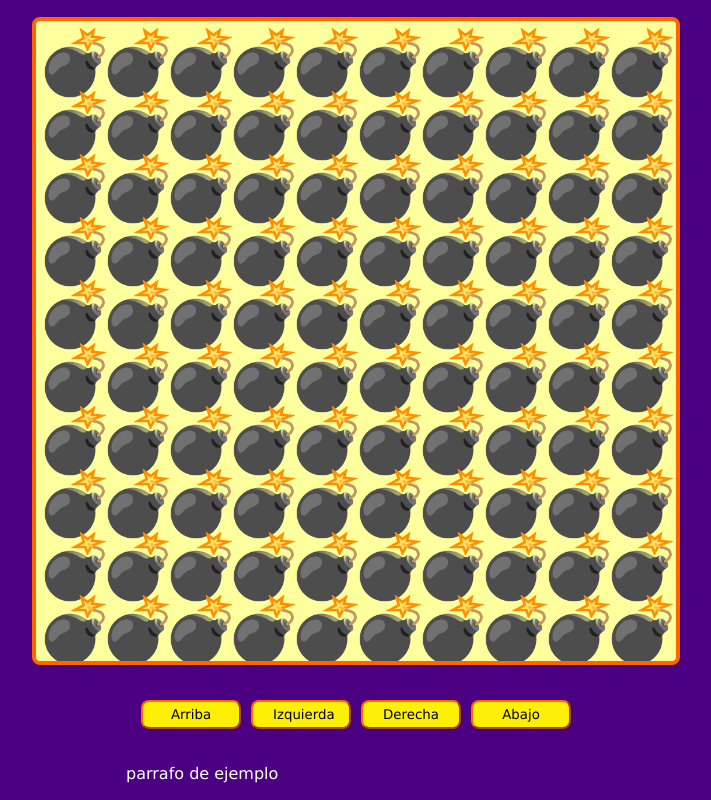
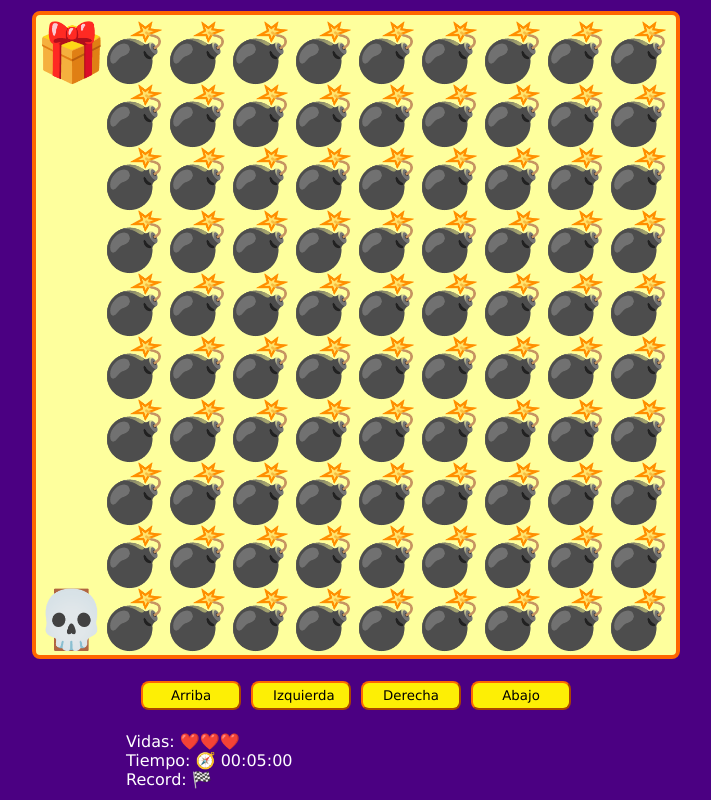
Before and after one commit to GaRIEN/juegoconjs, a plain HTML site: page index.html in a window 1280 px wide. Shown: the whole page, without its empty margins (284-995 px from the left). Drawn offline with Linux system fonts and the light colour scheme.

Commit message:
poryecto terminado

```diff
--- a/game.js
+++ b/game.js
@@ -1,51 +1,272 @@
+//LLAMADO AL HTML
+
 const canvas = document.querySelector("#game");
 const game = canvas.getContext("2d");
+const btnUp = document.querySelector("#up");
+const btnLeft = document.querySelector("#left");
+const btnRight = document.querySelector("#right");
+const btnDown = document.querySelector("#down");
+const spanLives = document.querySelector("#lives");
+const spanTime = document.querySelector("#time");
+const spanRecord = document.querySelector("#record");
+const pResult = document.querySelector("#result");
 
-window.addEventListener("load", () => {
-  setCanvasSize();
-  startGame();
-});
+//VARIABLES
 
+let canvasSize;
+let elementSize;
+let level = 0;
+let lives = 3;
+let starTime;
+let timeInterval;
 
+// OBJETOS
+
+const playerPosition = {};
+
+const giftPosition = {
+  x: undefined,
+  y: undefined,
+};
+
+//VARIABLE
+
+let enemyPositions = [];
+
+//ADDEVENLISTENER
+
+window.addEventListener("load", setCanvasSize);
 window.addEventListener("resize", setCanvasSize);
 
-let canvasSize;
-let elementsSize;
+//FUNCION TAMAÑO DEL CANVAS
 
 function setCanvasSize() {
-  //calculamos el tamano de la ventana,
-  //para que sea un cuadrado
-
   if (window.innerHeight > window.innerWidth) {
     canvasSize = window.innerWidth * 0.8;
   } else {
     canvasSize = window.innerHeight * 0.8;
   }
-  canvas.setAttribute("width", canvasSize);
-  canvas.setAttribute("height", canvasSize);
 
-  //calculamos el tamaño de los pixeles
+  canvas.setAttribute("width", canvasSize.toFixed(0));
+  canvas.setAttribute("height", canvasSize.toFixed(0));
 
-  elementsSize = canvasSize / 10 - 1;
+  elementSize = canvasSize / 10 - 1;
+
+  playerPosition.x = undefined;
+  playerPosition.y = undefined;
+  starGame();
 }
 
-function startGame() {
-  //definimos el tamaño de la bomba
-  game.font = elementsSize + "px Verdana";
-  game.textAlign = "";
-  const map = maps[0];
-  const mapsRows = maps[0].trim().split("\n");
+//FUNCION COMENZAR EL JUEGO
 
-  for (let row = 1; row < 11; row++) {
-    for (let col = 0; col < 10; col++) {
-      game.fillText(emojis["X"], elementsSize * col, elementsSize * row);
-    }
+function starGame() {
+  game.font = elementSize * 0.9 + "px verdana";
+
+  const map = maps[level];
+  if (!map) {
+    gameWIn();
+    return;
   }
 
-  // game.fillRect(0,0,100,100);
-  // game.clearRect(0,0,10,10);
-  // game.font='2rem verdana';
-  // game.fillStyle ='purple';
-  // game.textAlign ='center'
-  // game.fillText('texto',0,100)
+  totalLives();
+
+  if (!starTime) {
+    starTime = Date.now();
+    timeInterval = setInterval(intervalTime, 100);
+
+    showRecord();
+  }
+
+  const mapsRows = map.trim().split("\n");
+
+  const mapsRowsCols = mapsRows.map((row) => row.trim().split(""));
+  enemyPositions = [];
+
+  game.clearRect(0, 0, canvasSize, canvasSize);
+  mapsRowsCols.forEach((row, rowI) => {
+    row.forEach((col, colI) => {
+      const colEmojis = emojis[col];
+      const posX = elementSize * colI;
+      const posY = elementSize * (rowI + 0.9);
+
+      if (col == "O") {
+        if (!playerPosition.x && !playerPosition.y) {
+          playerPosition.x = posX;
+          playerPosition.y = posY;
+          console.log({ playerPosition });
+          console.log({ posX, posY });
+        }
+      } else if (col == "I") {
+        giftPosition.x = posX;
+        giftPosition.y = posY;
+      } else if (col == "X") {
+        enemyPositions.push({
+          x: posX,
+          y: posY,
+        });
+      }
+
+      game.fillText(colEmojis, posX, posY);
+    });
+  });
+
+  movePLayer();
 }
+
+//FUNCION MOVER AL JUGADOR
+
+function movePLayer() {
+  const giftCoallitionX =
+    giftPosition.x.toFixed(0) == playerPosition.x.toFixed(0);
+  const giftCoallitionY =
+    giftPosition.y.toFixed(0) == playerPosition.y.toFixed(0);
+  const giftCollition = giftCoallitionX && giftCoallitionY;
+
+  if (giftCollition) {
+    levelWin();
+  }
+
+  const enemyCoallition = enemyPositions.find((enemy) => {
+    const enemyCoallitionX = enemy.x.toFixed(0) == playerPosition.x.toFixed(0);
+    const enemyCoallitionY = enemy.y.toFixed(0) == playerPosition.y.toFixed(0);
+    return enemyCoallitionX && enemyCoallitionY;
+  });
+
+  if (enemyCoallition) {
+    levelFail();
+  }
+  game.fillText(emojis["PLAYER"], playerPosition.x, playerPosition.y);
+}
+
+//ADDEVENLSITENER
+
+window.addEventListener("keydown", movesKeyBoard);
+btnUp.addEventListener("click", moveUp);
+btnLeft.addEventListener("click", moveLeft);
+btnRight.addEventListener("click", moveRight);
+btnDown.addEventListener("click", moveDown);
+
+//FUNCION MOVIMIENTOS DEL TECLADO
+
+function movesKeyBoard(event) {
+  if (event.key == "ArrowUp") moveUp();
+  else if (event.key == "ArrowLeft") moveLeft();
+  else if (event.key == "ArrowRight") moveRight();
+  else if (event.key == "ArrowDown") moveDown();
+}
+
+//FUNCION GANAR EL NIVEL
+
+function levelWin() {
+  level++;
+  starGame();
+}
+
+//FUNCION GANAR EL JUEGO
+
+function gameWIn() {
+  console.log("Terminaste el Juego");
+  clearInterval(timeInterval);
+
+  const recordTime = localStorage.getItem("record_time");
+  const playerTime = Date.now() - starTime;
+
+  if (recordTime) {
+    if (recordTime >= playerTime) {
+      localStorage.setItem("record_time", playerTime);
+      pResult.innerHTML = "SUPERASTE EL RECORD !!!";
+    } else {
+      pResult.innerHTML = "Lo siento, NO superaste el record";
+    }
+  } else {
+    localStorage.setItem("record_time", playerTime);
+    pResult.innerHTML = "Es tu primera vez? Mucha suerte!!!";
+  }
+
+  console.log({ recordTime, playerTime });
+}
+
+//FUNCION MOSTRAR EL RECORD
+
+function showRecord() {
+  spanRecord.innerHTML = localStorage.getItem("record_time");
+}
+
+//FUNCION NIVEL PERDIDO
+
+function levelFail() {
+  console.log("Colisionaste: perdiste :(");
+
+  lives--;
+  console.log(lives);
+  if (lives <= 0) {
+    level = 0;
+    lives = 3;
+    starTime = undefined;
+  }
+
+  playerPosition.x = undefined;
+  playerPosition.y = undefined;
+
+  starGame();
+}
+
+//FUNCION INTERVALO DE TIEMPO
+
+function intervalTime() {
+  spanTime.innerHTML = formatTime(Date.now() - starTime);
+}
+
+//FUNCION TOTAL DE VIDAS
+
+function totalLives() {
+  spanLives.innerHTML = emojis["HEART"].repeat(lives);
+}
+
+//FUNCIONES DE LOS MOVIMIENTOS ARRIBA,ABAJO,DERECHA E IZQUIERA
+
+function moveUp() {
+  if (playerPosition.y - elementSize <= 0) {
+    console.log("OUT");
+  } else {
+    playerPosition.y -= elementSize;
+    starGame();
+  }
+}
+
+function moveLeft() {
+  if (playerPosition.x - elementSize < 0) {
+    console.log("OUT");
+  } else {
+    playerPosition.x -= elementSize;
+    starGame();
+  }
+}
+
+function moveRight() {
+  if (playerPosition.x + elementSize > canvasSize - elementSize) {
+    console.log("OUT");
+  } else {
+    playerPosition.x += elementSize;
+    starGame();
+  }
+}
+
+function moveDown() {
+  if (playerPosition.y + elementSize > canvasSize) {
+    console.log("OUT");
+  } else {
+    playerPosition.y += elementSize;
+    starGame();
+  }
+}
+
+function formatTime(ms) {
+  const cs = parseInt(ms / 10) % 100;
+  const seg = parseInt(ms / 1000) % 60;
+  const min = parseInt(ms / 60000) % 60;
+  const csStr = `${cs}`.padStart(2, "0");
+  const segStr = `${seg}`.padStart(2, "0");
+  const minStr = `${min}`.padStart(2, "0");
+  return `${minStr}:${segStr}:${csStr}`;
+}
--- a/index.html
+++ b/index.html
@@ -1,10 +1,11 @@
 <!DOCTYPE html>
 <html lang="en">
 <head>
-    <meta charset="UTF-8" />
-    <meta name="viewport" content="width=device-width, initial-scale=1.0" />
-    <title>Juego de calaveras</title>
+    <meta charset="UTF-8">
+    <meta http-equiv="X-UA-Compatible" content="IE=edge">
+    <meta name="viewport" content="width=device-width, initial-scale=1.0">
     <link rel="stylesheet" href="./style.css">
+    <title>Platzriv - Mortal Race</title>
 </head>
 <body>
     <div class="game-container">
@@ -15,13 +16,19 @@
             <button id="right">Derecha</button>
             <button id="down">Abajo</button>
         </div>
+<!-- TODO -->
+        <div class="messages">
+            <P>Vidas: <span id="lives"></span></P>
+            <P>Tiempo: 🧭 <span id="time"></span></P>
+            <p>Record: 🏁<span id="record"></span></p>
+            <p id="result"></p>
+        </div>
 
-      <div class="messages">
-        <p>parrafo de ejemplo</p>
-      </div>
+
     </div>
 
 <script src="./maps.js"></script>
 <script src="./game.js"></script>
+
 </body>
 </html>
--- a/maps.js
+++ b/maps.js
@@ -1,17 +1,13 @@
-/*
- * Reglas:
- * El final de cada nivel debe ser el inicio del siguiente
-*/
-
 const emojis = {
-    '-': ' ',
-    'O': '🚪',
-    'X': '💣',
-    'I': '🎁',
-    'PLAYER': '💀',
-    'BOMB_COLLISION': '🔥',
-    'GAME_OVER': '👎',
-    'WIN': '🏆',
+  "-": " ",
+  O: "🚪",
+  X: "💣",
+  I: "🎁",
+  PLAYER: "💀",
+  BOMB_COLLISION: "🔥",
+  GAME_OVER: "👎",
+  WIN: "🏆",
+  HEART: "❤️",
 };
 
 const maps = [];
@@ -51,3 +47,15 @@ const emojis = {
     XX-----OXX
     XXXXXXXXXX
   `);
+maps.push(`
+    I-----XXXX
+    XXXXX-XXXX
+    XX----XXXX
+    XXXXX-XXXX
+    XX-X---XXX
+    X-XXXX-XXX
+    XX-----XXX
+    XX-XXXXXXX
+    XX-----OXX
+    XX-XXXXXXX
+  `);
--- a/style.css
+++ b/style.css
@@ -1,12 +1,12 @@
 body {
-    background-color: indigo;
+    background-color:  indigo;
     color: #fff;
     font-family: Verdana, Geneva, Tahoma, sans-serif;
     margin: 0;
     padding: 0;
 }
 
-  .game-container {
+.game-container{
     display: flex;
     align-items: center;
     justify-content: center;
@@ -21,7 +21,7 @@ body {
     background-color: #feff9d;
 }
 
-  .btns {
+.btns{
     display: flex;
     justify-content: center;
     flex-wrap: wrap;
@@ -29,7 +29,7 @@ body {
     width: 100%;
 }
 
-  button {
+button{
     background-color: #fdef05;
     border-radius: 8px;
     border-color: #ff6600;
@@ -38,6 +38,7 @@ body {
     padding: 5px 20px;
     width: 100px;
 }
+
 button:not(:last-child) {
     margin-right: 10px;
   }
@@ -57,6 +58,6 @@ body {
 }
 
 @media (max-width: 440px) {
-    button { margin-top: 25px; }
+    button { margin-top: 5px; }
     #up, #down { margin-left: 100%; margin-right: 100%; }
   }
```
Lines whose indentation alone changed are shown as unchanged.
